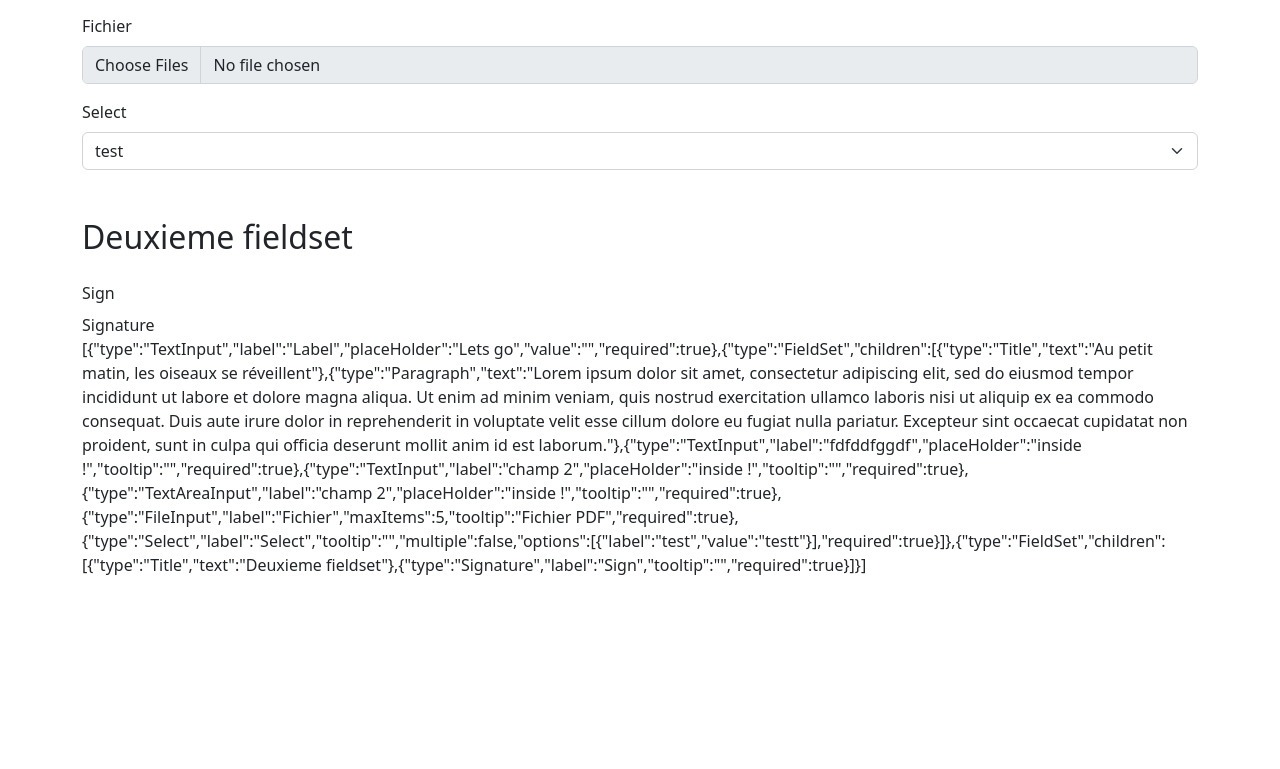
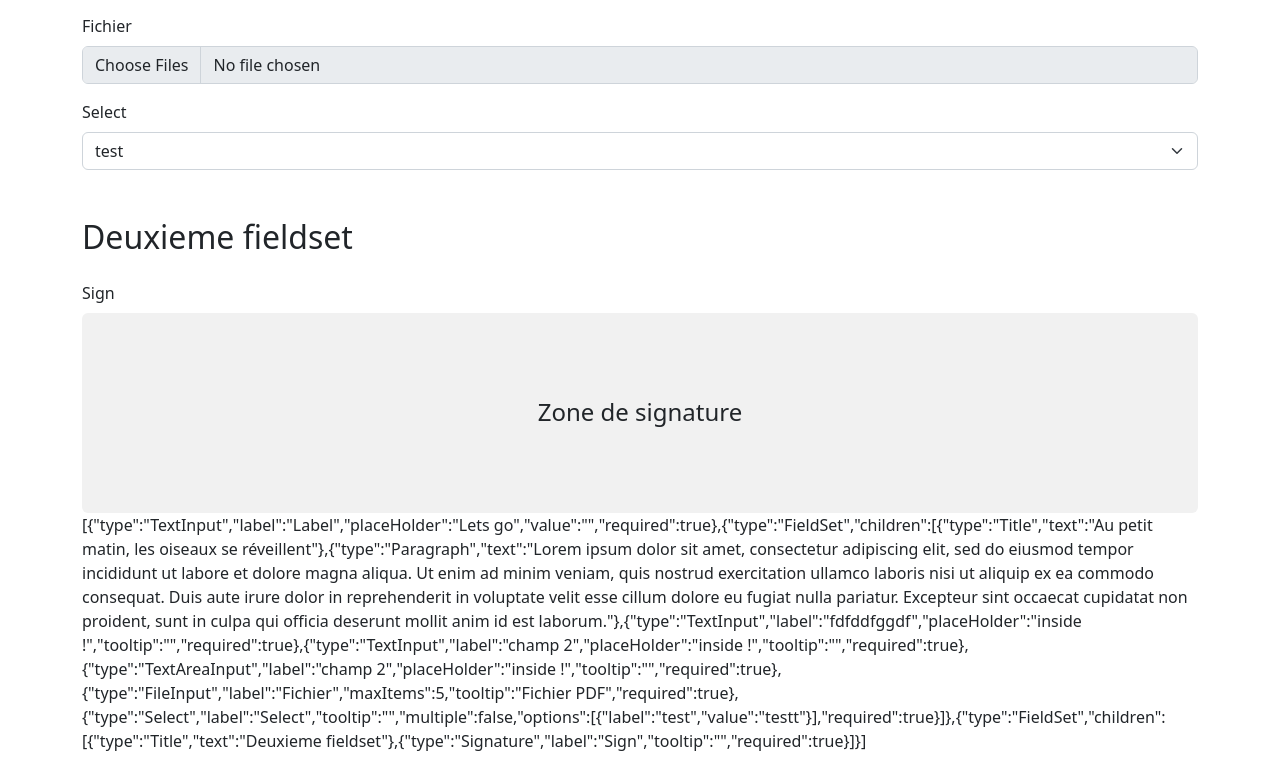
Before and after one commit to AppoloDev/form-builder, a React (Create React App) app: page / in a window 1280 px wide. Shown: the part 616-1385 px from the top of the page. Before the commit the page ends 1209 px from the top, so only its background shows below. Built offline with nearby package versions, Linux system fonts and the light colour scheme.

Commit message:
Ajout de la zone de signature

```diff
--- a/src/components/Blocks/Signature.tsx
+++ b/src/components/Blocks/Signature.tsx
@@ -17,7 +17,9 @@ const Signature: FC<SignatureProps> = ({label, tooltip, required, editItem}) =>
                              key={5}/>
         ]}>
             <label htmlFor={id}>{label}</label>
-            <div>Signature</div>
+            <div className={"sign-area"}>
+                Zone de signature
+            </div>
         </EditableBlock>
     )
 }
--- a/src/themes/_bootstrap.scss
+++ b/src/themes/_bootstrap.scss
@@ -89,6 +89,22 @@
 
         animation: showModal 500ms both;
     }
+
+    .sign-area {
+        @extend .h4;
+
+        display: flex;
+        align-items: center;
+        justify-content: center;
+
+        margin-bottom: 0;
+
+        height: 200px;
+
+        border-radius: 0.375rem;
+
+        background-color: #F1F1F1;
+    }
 }
 
 @keyframes showModal {
```
